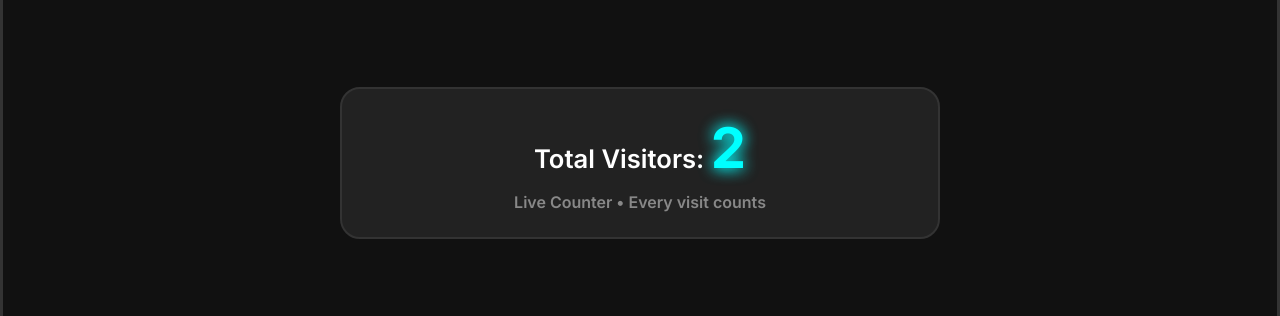
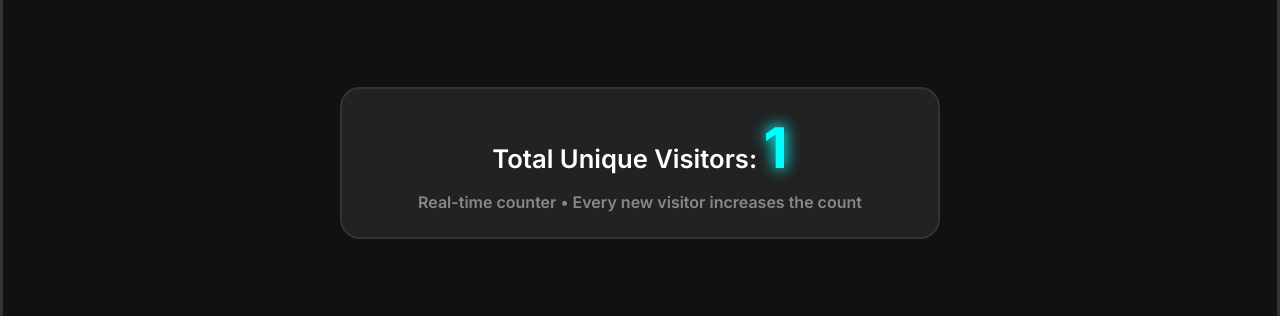
Before and after one commit to radhouan19/guettaf, a plain HTML site: page index.html in a window 1280 px wide. Shown: the part 465-781 px from the top of the page. Drawn offline with Linux system fonts and the light colour scheme; no server answers.

Commit message:
Update visitor counter to track unique visitors

```diff
--- a/index.html
+++ b/index.html
@@ -255,8 +255,8 @@ body {
     </div>
 
     <div class="visitors">
-        <div>Total Visitors: <span class="counter" id="visitor-count">0</span></div>
-        <div style="font-size: 1rem; color: #888; margin-top: 10px;">Live Counter • Every visit counts</div>
+        <div>Total Unique Visitors: <span class="counter" id="visitor-count">0</span></div>
+        <div style="font-size: 1rem; color: #888; margin-top: 10px;">Real-time counter • Every new visitor increases the count</div>
     </div>
 
     <div class="contact">
@@ -286,7 +286,6 @@ const endDate = new Date();
 endDate.setDate(endDate.getDate() + 7);
 endDate.setHours(23, 59, 59, 999);
 
-// حفظ وقت الانتهاء في localStorage علشان ما يتغير مع كل تحديث
 if (!localStorage.getItem('rujexCountdownEnd')) {
     localStorage.setItem('rujexCountdownEnd', endDate.getTime());
 }
@@ -313,42 +312,79 @@ function updateCountdown() {
         `⏳ ${days} Days ${hours}h ${minutes}m ${seconds}s`;
 }
 
-// بدء العد التنازلي فوراً
 updateCountdown();
 setInterval(updateCountdown, 1000);
 
-// Visitor Counter جديد - يحسب كل الزيارات بدون قيود
-const counterKey = "rujexcom-global-counter";
+// Visitor Counter - يظهر العدد الكلي الحقيقي لكل الزوار
+const counterKey = "rujexcom-total-unique-visitors-v2";
+
+// إنشاء معرف فريد للزائر
+function getOrCreateVisitorId() {
+    let visitorId = localStorage.getItem('rujexUniqueVisitorId');
+    if (!visitorId) {
+        // زائر جديد - إنشاء معرف فريد
+        visitorId = 'visitor-' + Date.now() + '-' + Math.random().toString(36).substr(2, 12);
+        localStorage.setItem('rujexUniqueVisitorId', visitorId);
+        return { id: visitorId, isNew: true };
+    }
+    return { id: visitorId, isNew: false };
+}
 
 async function updateVisitors() {
+    const visitorInfo = getOrCreateVisitorId();
+
     try {
-        // استخدم خدمة countapi بدون أي قيود - كل زيارة تحتسب
-        const response = await fetch(`https://api.countapi.xyz/hit/${counterKey}`);
-        const data = await response.json();
+        if (visitorInfo.isNew) {
+            // زائر جديد - أضفه إلى العداد الكلي
+            const response = await fetch(`https://api.countapi.xyz/hit/${counterKey}/${visitorInfo.id}`);
+            const data = await response.json();
 
-        if (data && typeof data.value === 'number') {
-            document.getElementById("visitor-count").textContent = data.value.toLocaleString();
-            console.log('✅ Visitor counted:', data.value);
+            if (data && typeof data.value === 'number') {
+                document.getElementById("visitor-count").textContent = data.value.toLocaleString();
+                console.log('🆕 New visitor added! Total unique visitors:', data.value);
+            }
+        } else {
+            // زائر موجود - فقط احصل على العدد الكلي الحالي
+            const response = await fetch(`https://api.countapi.xyz/get/${counterKey}`);
+            const data = await response.json();
+
+            if (data && typeof data.value === 'number') {
+                document.getElementById("visitor-count").textContent = data.value.toLocaleString();
+                console.log('👤 Returning visitor sees total:', data.value);
+            }
         }
     } catch (error) {
-        console.log('❌ API error, using fallback counter');
-        // Fallback بسيط - يزيد مع كل زيارة
-        const current = parseInt(localStorage.getItem('rujexSimpleCounter')) || 0;
-        const newCount = current + 1;
-        localStorage.setItem('rujexSimpleCounter', newCount);
-        document.getElementById("visitor-count").textContent = newCount.toLocaleString();
+        // Fallback system
+        console.log('❌ API error, using local counter');
+        handleLocalCounter(visitorInfo.isNew);
     }
 }
 
-// تحديث العداد فور تحميل الصفحة وتكرار كل 5 ثواني
+// نظام العداد المحلي الاحتياطي
+function handleLocalCounter(isNewVisitor) {
+    let totalVisitors = parseInt(localStorage.getItem('rujexTotalVisitors')) || 0;
+    const countedVisitors = JSON.parse(localStorage.getItem('rujexCountedVisitors') || '{}');
+    const visitorId = localStorage.getItem('rujexUniqueVisitorId');
+
+    if (isNewVisitor && !countedVisitors[visitorId]) {
+        // زائر جديد - أضفه إلى العداد الكلي
+        totalVisitors += 1;
+        countedVisitors[visitorId] = true;
+
+        localStorage.setItem('rujexTotalVisitors', totalVisitors);
+        localStorage.setItem('rujexCountedVisitors', JSON.stringify(countedVisitors));
+
+        console.log('🆕 Local: New visitor added! Total:', totalVisitors);
+    }
+
+    document.getElementById("visitor-count").textContent = totalVisitors.toLocaleString();
+}
+
+// تحديث العداد عند تحميل الصفحة
 updateVisitors();
-setInterval(updateVisitors, 5000);
 
-// إضافة تحليل بسيط
-console.log('🚀 Rujex.com - Premium Domain for Sale');
-console.log('📊 Unlimited visitor counter activated');
-console.log('⏰ 7-day countdown started');
-console.log('🎯 Every visit will be counted');
+console.log('🚀 Rujex.com - Real unique visitor counter activated');
+console.log('✅ Every visitor sees the REAL total count');
 </script>
 
 </body>
```
